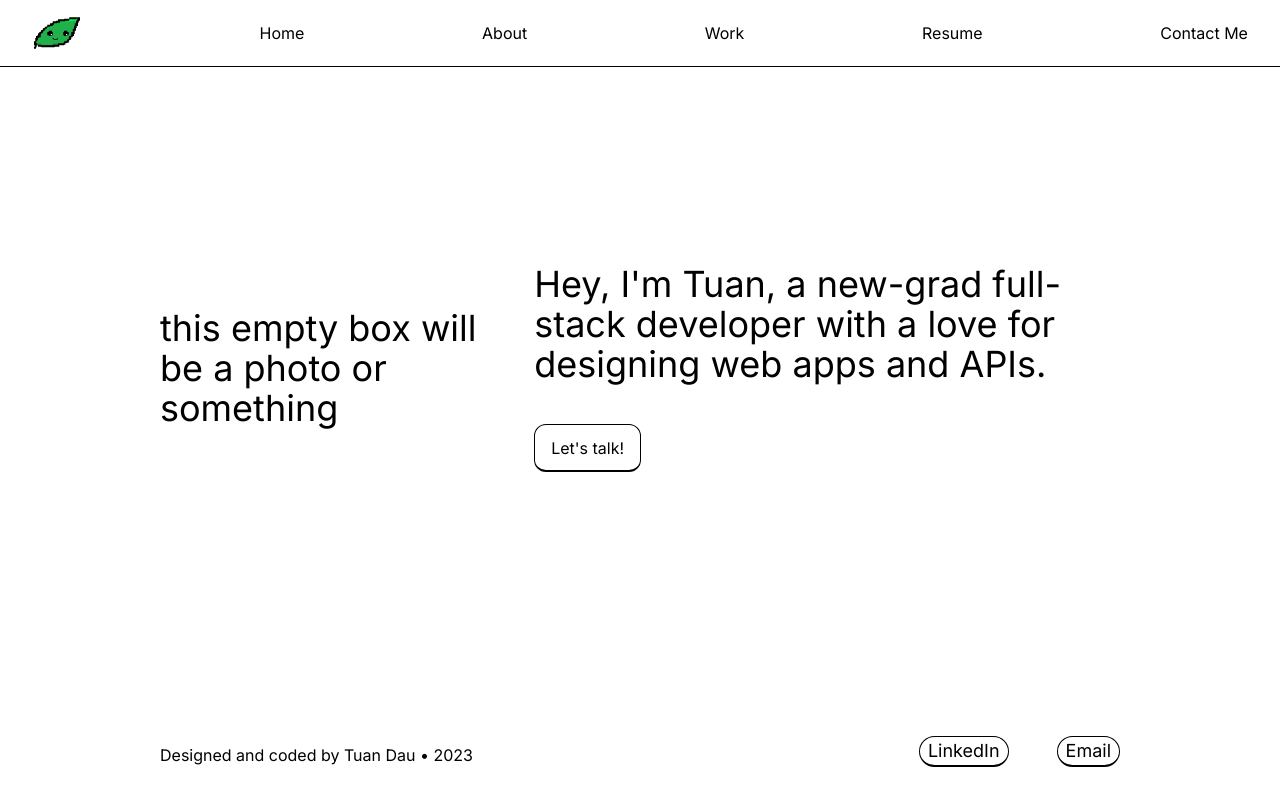
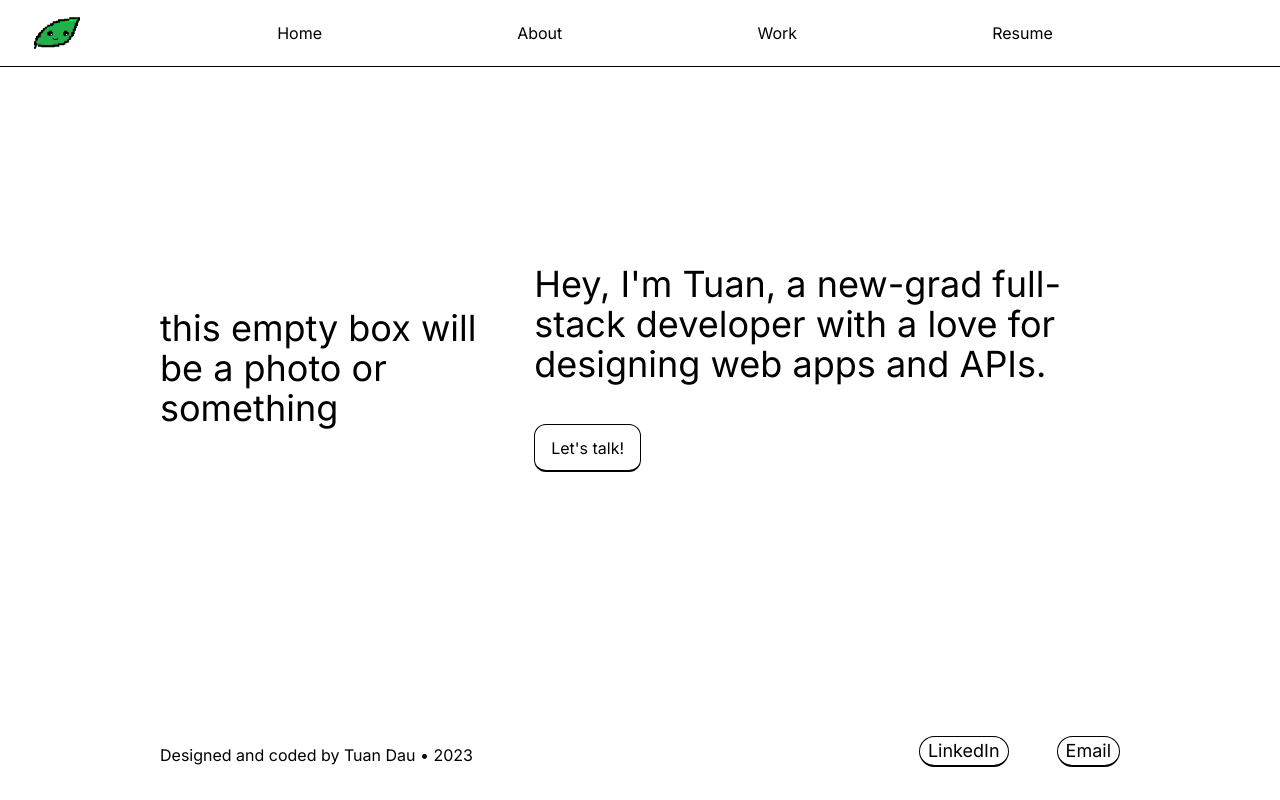
Before and after one commit to tuansydau/portfolio-website, a Next.js app: page / in a window 1280 px wide. Built offline with nearby package versions, Linux system fonts and the light colour scheme.

Commit message:
removed contact from nav bar

```diff
--- a/app/about/page.tsx
+++ b/app/about/page.tsx
@@ -22,7 +22,7 @@ export default function Home() {
           <div>Work</div>
         </Link>
         <div>Resume</div>
-        <div>Contact Me</div>
+        <div></div>
       </div>
       {/* About me */}
       <div className="flex w-full mt-32">
--- a/app/page.tsx
+++ b/app/page.tsx
@@ -24,7 +24,7 @@ export default function Home() {
           <div>Work</div>
         </Link>
         <div>Resume</div>
-        <div>Contact Me</div>
+        <div></div>
       </div>
 
       {/* intro section */}
--- a/app/work/page.tsx
+++ b/app/work/page.tsx
@@ -22,7 +22,7 @@ export default function Home() {
           <div>Work</div>
         </Link>
         <div>Resume</div>
-        <div>Contact Me</div>
+        <div></div>
       </div>
 
       {/* Work experience */}
```
